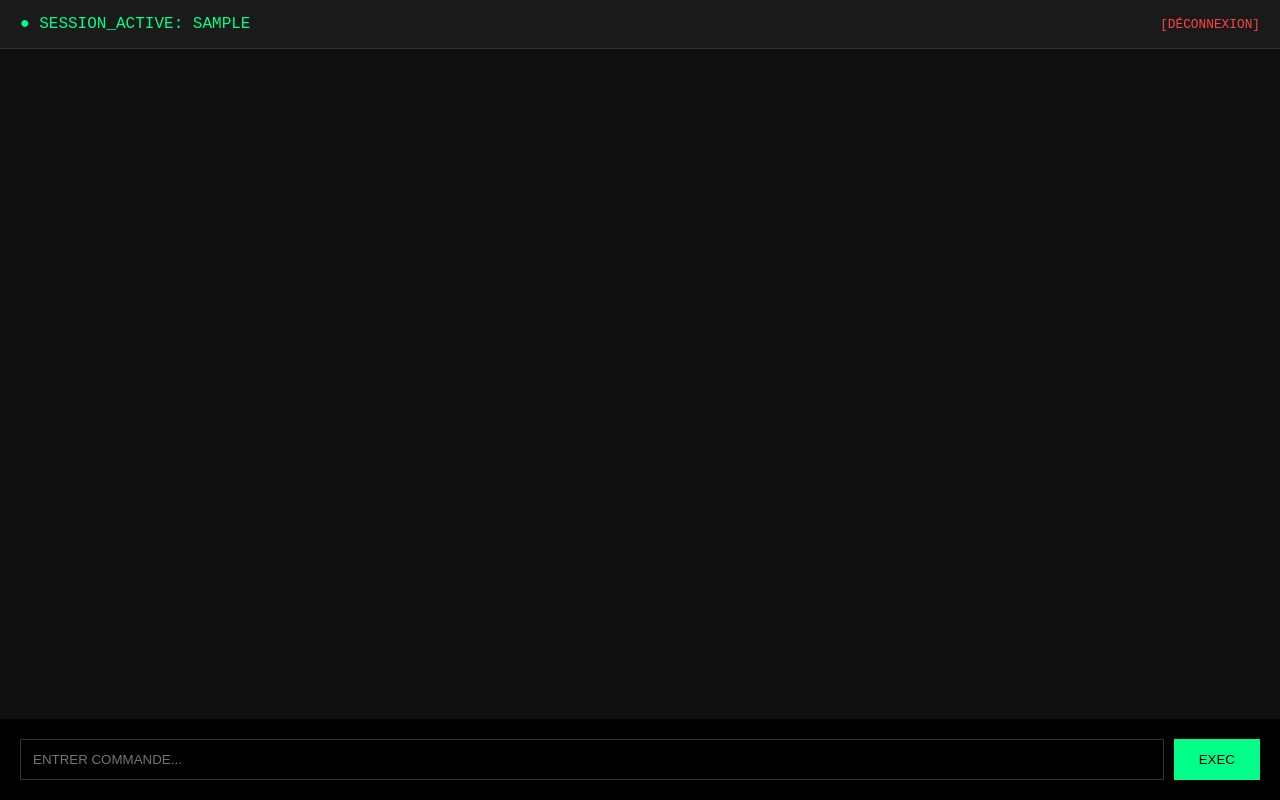
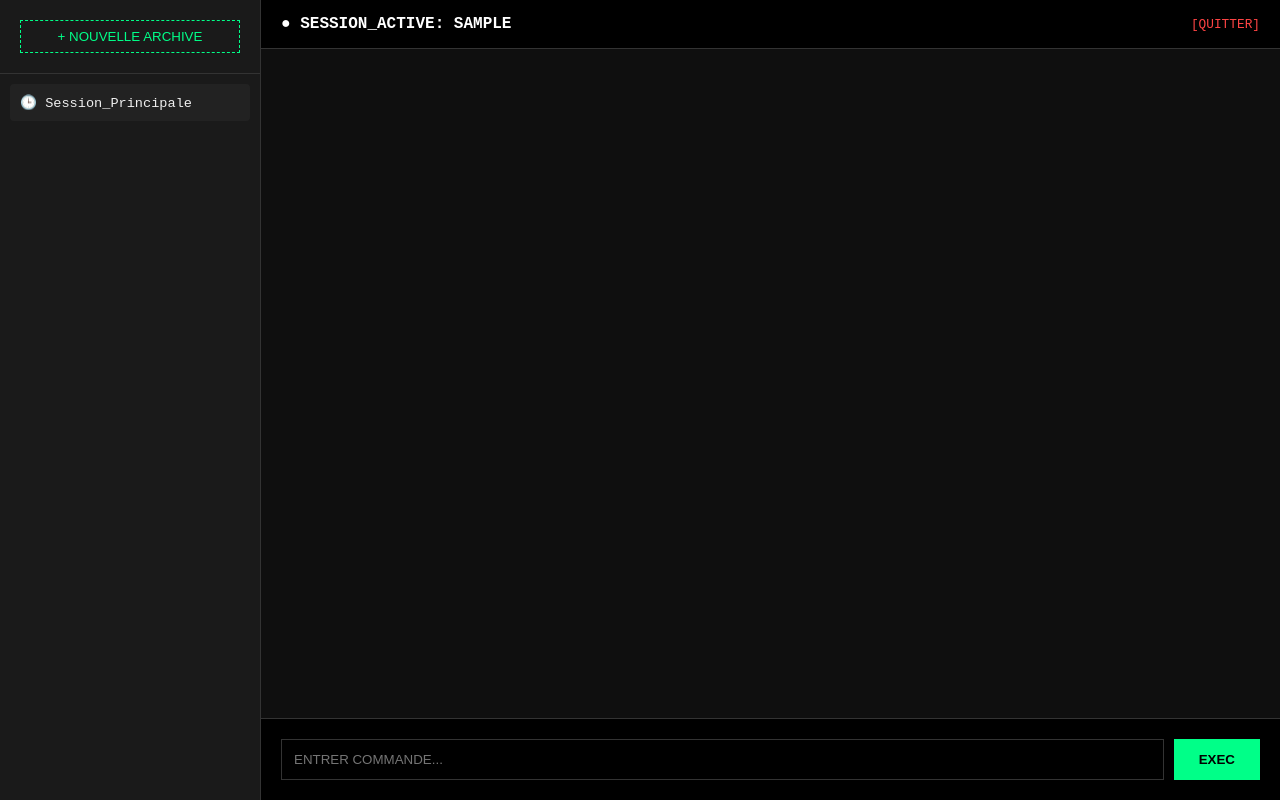
Before and after one commit to louisriallantt-a11y/cogitron, a Flask app: page / in a window 1280 px wide. Run offline with Flask 3, Linux system fonts and the light colour scheme; the visitor is signed in with stand-in values (Sample User, id 1).

Commit message:
Refactor chat layout and improve input handling

```diff
--- a/templates/index.html
+++ b/templates/index.html
@@ -10,17 +10,27 @@
 
         /* AUTH SCREEN */
         #auth-screen { position: fixed; inset: 0; background: #000; z-index: 1000; display: flex; align-items: center; justify-content: center; }
-        .auth-card { background: var(--panel); padding: 40px; border: 1px solid var(--accent); border-radius: 4px; width: 320px; text-align: center; box-shadow: 0 0 20px rgba(0,255,136,0.1); }
-        input { width: 100%; padding: 12px; margin: 10px 0; background: #000; border: 1px solid #333; color: var(--accent); box-sizing: border-box; }
+        .auth-card { background: var(--panel); padding: 40px; border: 1px solid var(--accent); border-radius: 4px; width: 320px; text-align: center; }
+        input { width: 100%; padding: 12px; margin: 10px 0; background: #000; border: 1px solid #333; color: var(--accent); box-sizing: border-box; outline: none; }
         .btn { width: 100%; padding: 12px; cursor: pointer; border: none; font-weight: bold; margin-top: 10px; }
         .btn-prime { background: var(--accent); color: #000; }
 
-        /* CHAT SCREEN */
-        #chat-screen { display: none; height: 100vh; flex-direction: column; }
-        .header { padding: 15px 20px; background: var(--panel); border-bottom: 1px solid #333; display: flex; justify-content: space-between; align-items: center; }
+        /* LAYOUT AVEC SIDEBAR */
+        #chat-screen { display: none; height: 100vh; flex-direction: row; }
+
+        .sidebar { width: 260px; background: var(--panel); border-right: 1px solid #333; display: flex; flex-direction: column; }
+        .sidebar-header { padding: 20px; border-bottom: 1px solid #333; }
+        .archive-list { flex: 1; overflow-y: auto; padding: 10px; }
+        .archive-item { padding: 10px; margin-bottom: 5px; background: #222; border-radius: 4px; cursor: pointer; font-size: 0.85em; }
+        .archive-item:hover { border: 1px solid var(--accent); }
+
+        .main-content { flex: 1; display: flex; flex-direction: column; }
+
+        .header { padding: 15px 20px; background: #000; border-bottom: 1px solid #333; display: flex; justify-content: space-between; align-items: center; }
         #chat-view { flex: 1; overflow-y: auto; padding: 20px; display: flex; flex-direction: column; gap: 15px; }
-        .input-bar { padding: 20px; background: #000; display: flex; gap: 10px; }
-        .msg { padding: 15px; border-radius: 4px; max-width: 80%; line-height: 1.5; }
+        .input-bar { padding: 20px; background: #000; display: flex; gap: 10px; border-top: 1px solid #333; }
+
+        .msg { padding: 15px; border-radius: 4px; max-width: 85%; line-height: 1.5; }
         .msg-user { background: #222; align-self: flex-end; border: 1px solid #444; }
         .msg-ia { background: #1a1a1a; align-self: flex-start; border-left: 3px solid var(--accent); }
     </style>
@@ -38,14 +48,25 @@
     </div>
 
     <div id="chat-screen">
-        <div class="header">
-            <span style="color:var(--accent)">● SESSION_ACTIVE: <span id="display-user"></span></span>
-            <a href="/logout" style="color:#ff4444; text-decoration:none; font-size:0.8em;">[DÉCONNEXION]</a>
+        <div class="sidebar">
+            <div class="sidebar-header">
+                <button onclick="nouveauChat()" style="width:100%; padding:8px; background:transparent; border:1px dashed var(--accent); color:var(--accent); cursor:pointer;">+ NOUVELLE ARCHIVE</button>
+            </div>
+            <div class="archive-list" id="liste">
+                <div class="archive-item">🕒 Session_Principale</div>
+            </div>
         </div>
-        <div id="chat-view"></div>
-        <div class="input-bar">
-            <input type="text" id="user-in" placeholder="ENTRER COMMANDE..." style="margin:0;">
-            <button onclick="envoyer()" style="background:var(--accent); border:none; padding:0 25px; cursor:pointer;">EXEC</button>
+
+        <div class="main-content">
+            <div class="header">
+                <span style="color: #ffffff; font-weight: bold;">● SESSION_ACTIVE: <span id="display-user"></span></span>
+                <a href="/logout" style="color:#ff4444; text-decoration:none; font-size:0.8em;">[QUITTER]</a>
+            </div>
+            <div id="chat-view"></div>
+            <div class="input-bar">
+                <input type="text" id="user-in" placeholder="ENTRER COMMANDE..." style="margin:0;">
+                <button onclick="envoyer()" style="background:var(--accent); border:none; padding:0 25px; cursor:pointer; font-weight:bold;">EXEC</button>
+            </div>
         </div>
     </div>
 
@@ -58,11 +79,13 @@
                 headers: {'Content-Type': 'application/json'},
                 body: JSON.stringify({username, password})
             });
-            const data = await res.json();
             if(res.ok) {
-                if(type === 'register') alert("COMPTE CRÉÉ. VEUILLEZ VOUS CONNECTER.");
+                if(type === 'register') alert("COMPTE CRÉÉ. CONNECTEZ-VOUS.");
                 else location.reload();
-            } else alert("ERREUR: " + data.message);
+            } else {
+                const data = await res.json();
+                alert("ERREUR: " + data.message);
+            }
         }
 
         async function envoyer() {
@@ -84,7 +107,15 @@
             box.scrollTop = box.scrollHeight;
         }
 
-        // Gestion de l'affichage selon la session
+        function nouveauChat() {
+            const n = prompt("NOM DE L'ARCHIVE ?");
+            if(n) {
+                const list = document.getElementById('liste');
+                list.innerHTML = `<div class="archive-item">🕒 ${n}</div>` + list.innerHTML;
+                document.getElementById('chat-view').innerHTML = `<p style="color:#444; text-align:center;">--- ARCHIVE ${n} INITIALISÉE ---</p>`;
+            }
+        }
+
         {% if current_user.is_authenticated %}
             document.getElementById('auth-screen').style.display = 'none';
             document.getElementById('chat-screen').style.display = 'flex';
```
